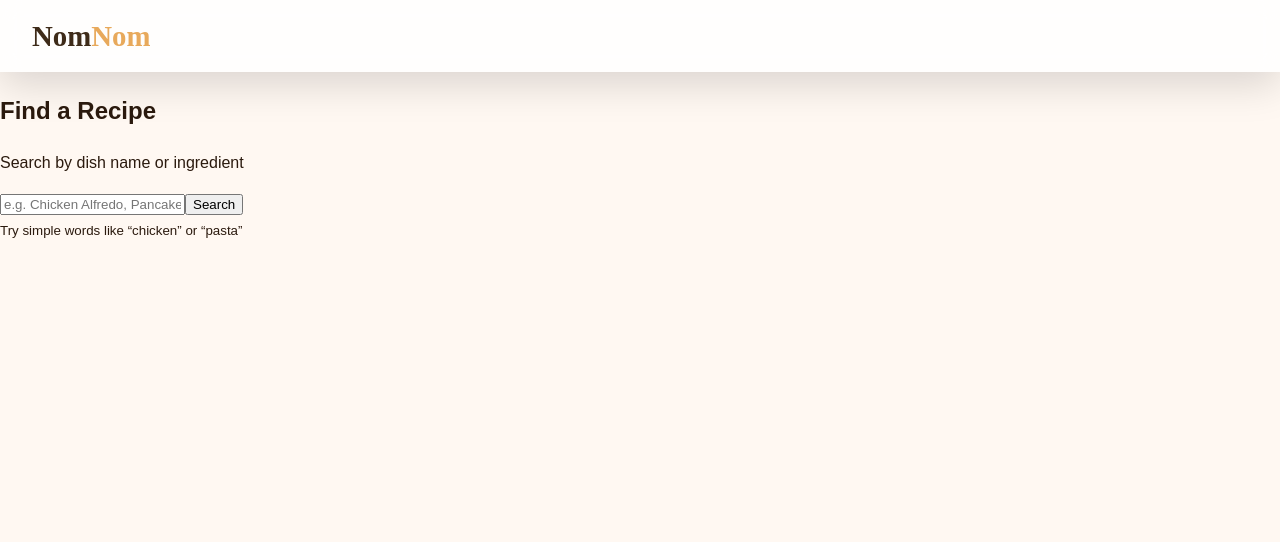
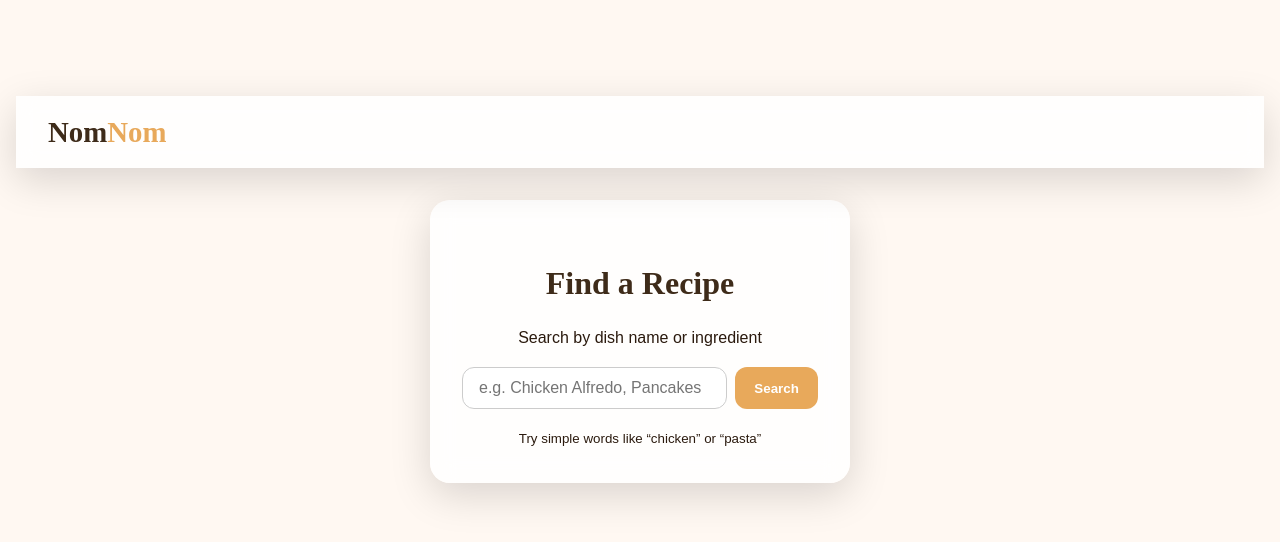
Before and after one commit to project54321/NomNom, a React (Vite) app in the folder NomNom/: page / in a window 1280 px wide. Shown: the top 542 px of the page. Built offline with nearby package versions, Linux system fonts and the light colour scheme.

Commit message:
Refactor CSS for landing and details pages

```diff
--- a/NomNom/src/index.css
+++ b/NomNom/src/index.css
@@ -70,100 +70,164 @@ html, body {
   color: var(--amber);
 }
 
-/* PAGE CONTAINER */
-.recipe-page {
-  width: 100%;
-  padding-bottom: 4rem;
+/* LANDING PAGE */
+.landing-container {
+  min-height: 100vh;
+  display: flex;
+  flex-direction: column;
+  align-items: center;
+  padding: 6rem 1rem 2rem;
 }
 
+.landing-main {
+  width: 100%;
+  max-width: 1200px;
+  padding: 2rem;
+  margin: 0 auto;
+}
+
+.search-card {
+  background: var(--glass);
+  backdrop-filter: blur(12px);
+  border-radius: 20px;
+  box-shadow: var(--shadow);
+  padding: 2rem;
+  text-align: center;
+  max-width: 420px;
+  width: 100%;
+  margin: 0 auto;
+}
+
+.search-card h1 {
+  font-family: "Playfair Display", serif;
+  color: var(--brown);
+  font-size: 2rem;
+  margin-bottom: 0.5rem;
+}
+
+.search-form {
+  display: flex;
+  gap: 0.5rem;
+  margin: 1rem 0;
+  flex-wrap: wrap;
+  justify-content: center;
+}
+
+.search-input {
+  flex: 1 1 200px;
+  padding: 0.7rem 1rem;
+  border-radius: 12px;
+  border: 1px solid #ccc;
+  font-size: 1rem;
+}
+
+.search-button {
+  padding: 0.7rem 1.2rem;
+  border-radius: 12px;
+  border: none;
+  background: var(--amber);
+  color: white;
+  font-weight: 600;
+  cursor: pointer;
+  transition: 0.3s;
+}
+
+.search-button:hover {
+  background: var(--gold);
+}
+
+/* HERO CARDS */
 .container {
   display: grid;
-  grid-template-columns: 1fr 1fr;
+  grid-template-columns: repeat(auto-fit, minmax(300px, 1fr));
   gap: 2rem;
-  max-width: 1000px;
+  padding: 3rem 2rem;
+  max-width: 1200px;
   margin: 0 auto;
-  padding: 2rem;
 }
 
-@media (max-width: 900px) {
-  .container {
-    grid-template-columns: 1fr;
-  }
-}
-
-/* HERO CARD */
 .hero-card {
   position: relative;
   overflow: hidden;
   border-radius: 20px;
   box-shadow: var(--shadow);
-  display: flex;
-  flex-direction: column;
+  transition: transform 0.3s ease, box-shadow 0.3s ease;
+}
+
+.hero-card:hover {
+  transform: scale(1.03);
+  box-shadow: 0 20px 50px rgba(0, 0, 0, 0.25);
 }
 
 .hero-card img {
   width: 100%;
-  height: auto;
+  height: 100%;
   object-fit: cover;
-  border-radius: 20px 20px 0 0;
+  transition: transform 0.6s ease;
+}
+
+.hero-card:hover img {
+  transform: scale(1.1);
 }
 
 .hero-info {
-  padding: 1rem;
+  position: absolute;
+  bottom: 0;
+  width: 100%;
   background: var(--glass-mini);
   backdrop-filter: blur(6px);
-  border-radius: 0 0 20px 20px;
+  padding: 1rem;
 }
 
-.hero-info h2 {
-  margin: 0;
-  font-size: 1.5rem;
-  font-family: "Playfair Display", serif;
-  color: var(--brown);
-}
-
-.hero-info p {
-  margin-top: 0.5rem;
-  font-size: 1rem;
-  color: var(--dark-choc);
-}
-
-/* DETAILS SECTION */
+/* DETAILS PAGE */
 .details {
+  display: grid;
+  grid-template-columns: 1fr 1fr;
+  gap: 2rem;
   background: var(--glass);
   border-radius: 20px;
   box-shadow: var(--shadow);
   padding: 2rem;
+  max-width: 1000px;
+  margin: 2rem auto;
+}
+
+.image-section,
+.recipe-card {
   display: flex;
   flex-direction: column;
+  justify-content: flex-start;
 }
 
-.details h1 {
+.subheading {
+  font-size: 1rem;
+  font-weight: 500;
+  color: var(--brown);
+  margin-top: 0.5rem;
+  margin-bottom: 1rem;
+}
+
+h1 {
   font-family: "Playfair Display", serif;
   font-size: 2rem;
-  margin-bottom: 0.5rem;
   color: var(--brown);
-}
-
-.details .meta {
-  font-size: 1rem;
-  font-weight: 500;
-  color: var(--dark-choc);
-  margin-bottom: 1rem;
 }
 
 /* TABS */
 .tabs {
   display: flex;
   justify-content: center;
-  flex-wrap: wrap;
+  flex-wrap: nowrap;
   gap: 0.5rem;
-  margin-bottom: 1rem;
+  padding: 1rem 0;
+  width: 100%;
+  max-width: 100%;
+  overflow-x: auto;
 }
 
 .tab {
   flex: 1 1 0;
-  min-width: 100px;
+  min-width: 0;
   text-align: center;
   background: var(--amber);
   border: none;
@@ -173,7 +237,10 @@ html, body {
   color: white;
   cursor: pointer;
   transition: 0.3s;
+  white-space: nowrap;
   font-size: 1rem;
+  overflow: hidden;
+  text-overflow: ellipsis;
 }
 
 .tab:hover {
@@ -185,7 +252,6 @@ html, body {
   color: #fff;
 }
 
-/* TAB CONTENT */
 .tab-content {
   display: none;
   opacity: 0;
@@ -195,6 +261,7 @@ html, body {
 .tab-content.active-tab {
   display: block;
   opacity: 1;
+  margin-top: 1rem;
 }
 
 .ingredients-list {
@@ -202,31 +269,49 @@ html, body {
   padding-left: 1rem;
 }
 
-.ingredients-list li {
-  margin-bottom: 0.5rem;
-}
-
-/* VIDEO EMBED */
 iframe {
   width: 100%;
   aspect-ratio: 16 / 9;
   border-radius: 12px;
   margin-top: 1rem;
-  border: none;
 }
 
-/* ANIMATIONS */
-.fade-in-up {
-  animation: fadeInUp 0.6s ease forwards;
+/* MEDIA QUERIES */
+@media (max-width: 900px) {
+  .container {
+    grid-template-columns: 1fr;
+  }
+
+  .details {
+    grid-template-columns: 1fr;
+  }
+
+  .tab {
+    font-size: 0.85rem;
+    padding: 0.4rem 0.4rem;
+  }
+
+  iframe {
+    aspect-ratio: 16 / 9;
+    height: auto;
+  }
+
+  .tab-content {
+    height: auto;
+    overflow: visible;
+  }
 }
 
-@keyframes fadeInUp {
-  from {
-    opacity: 0;
-    transform: translateY(20px);
-  }
-  to {
-    opacity: 1;
-    transform: translateY(0);
+@media (max-width: 600px) {
+  .tab {
+    font-size: 0.75rem;
+    padding: 0.3rem 0.3rem;
   }
 }
+
+@media (max-width: 400px) {
+  .tab {
+    font-size: 0.65rem;
+    padding: 0.25rem 0.25rem;
+  }
+}
```
